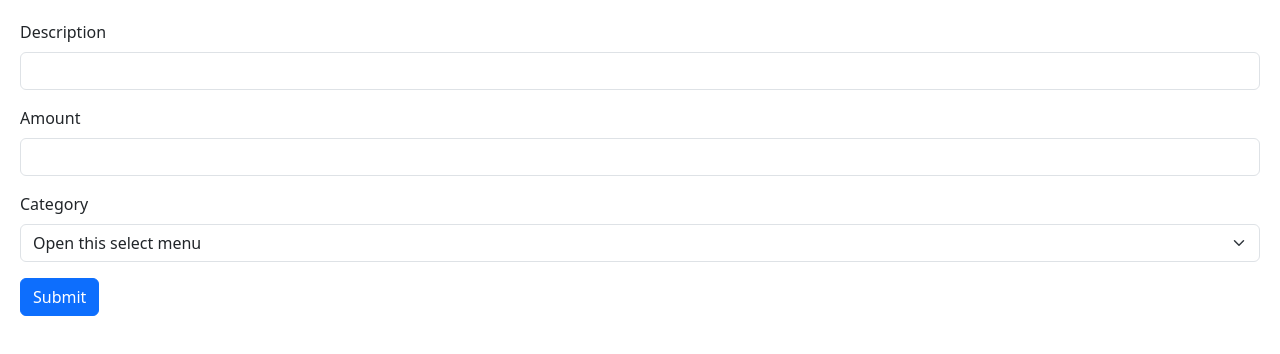
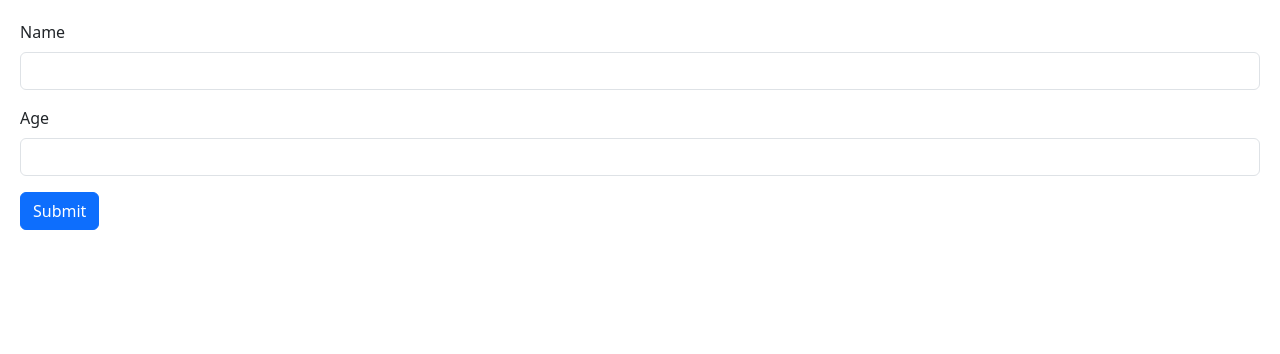
Before and after one commit to kartikeshwar156/React_Indentity_List, a React (Vite) app in the folder react_f_pro/: page / in a window 1280 px wide. Shown: the top 354 px of the page. Built offline with nearby package versions, Linux system fonts and the light colour scheme.

Commit message:
Starting with ract hook forms

```diff
--- a/react_f_pro/package.json
+++ b/react_f_pro/package.json
@@ -15,6 +15,7 @@
     "immer": "^10.0.3",
     "react": "^18.2.0",
     "react-dom": "^18.2.0",
+    "react-hook-form": "^7.50.1",
     "react-icons": "^5.0.1",
     "zod": "^3.22.4"
   },
--- a/react_f_pro/src/App.tsx
+++ b/react_f_pro/src/App.tsx
@@ -9,7 +9,7 @@ function App() {
 
   return (
     <>
-      <ExpenseForm/>
+      <Form/>
     </>
   );
 }
--- a/react_f_pro/src/Components/Form.tsx
+++ b/react_f_pro/src/Components/Form.tsx
@@ -1,38 +1,52 @@
 import React from 'react'
 
 import { FormEvent, useState } from 'react';
+import { useForm } from 'react-hook-form';
 
 const Form = () => {
 
-  const [person, setPerson]=useState({
-	name: '',
-	age: 0,
-  })
+	const {register, handleSubmit}=useForm()
 
-  const handleSubmit = (event: FormEvent) =>{
-	event.preventDefault();
-	console.log(person)
-  }
+// Use of below functions and useState for name, age is now
+// not needed as we are using useForms.
 
-  function handle_namein(event: React.ChangeEvent<HTMLInputElement>){
-	setPerson({...person,name: event.target.value})
-	console.log(event)
-  }
+//   const [person, setPerson]=useState({
+// 	name: '',
+// 	age: 0,
+//   })
 
-  function handle_agein(event: React.ChangeEvent<HTMLInputElement>){
-	setPerson({...person,age: parseInt(event.target.value)})
-  }
+//   const handleSubmit = (event: FormEvent) =>{
+// 	event.preventDefault();
+// 	console.log(person)
+//   }
+
+//   function handle_namein(event: React.ChangeEvent<HTMLInputElement>){
+// 	setPerson({...person,name: event.target.value})
+// 	console.log(event)
+//   }
+
+//   function handle_agein(event: React.ChangeEvent<HTMLInputElement>){
+// 	setPerson({...person,age: parseInt(event.target.value)})
+//   }
 
   return (
 	<>
-	 <form onSubmit={handleSubmit}>
+	 <form onSubmit={handleSubmit(data => console.log(data))}>
 		<div className="mb-3">
 			<label htmlFor="name" className="form-label">Name</label>
-			<input onChange={(event) => handle_namein(event)} value={person.name} id="name" type="text" className="form-control" />
+			<input
+			{...register('name')}
+			id="name"
+			type="text"
+			className="form-control" />
 		</div>
 		<div className="mb-3">
 			<label htmlFor="age" className="form-label">Age</label>
-			<input onChange={(event) => handle_agein(event)} value={person.age} id="age" type="number" className="form-control" />
+			<input
+			{...register('age')}
+			id="age"
+			type="number"
+			className="form-control" />
 		</div>
 		<button className="btn btn-primary" type="submit">Submit</button>
 	 </form>
```
Also changed, not shown: 1 other file (tests, documents, lock files or other folders).
